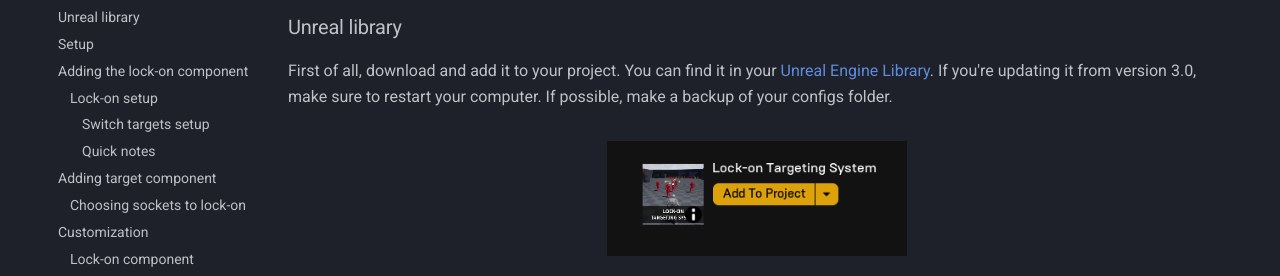
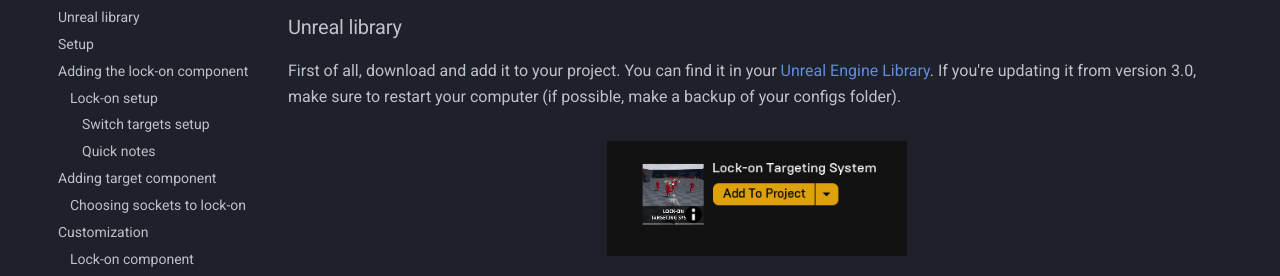
Before and after one commit to alexandrezlima/documentations, an MkDocs documentation site: the page built from docs/lockon.md, in a window 1280 px wide and 900 px high, scrolled down 1300 px. Shown: the part 199-475 px from the top of the window. Built offline with MkDocs 1.6.1 and Material for MkDocs 9.7.7, drawn with Linux system fonts in a browser that asks for light colours.

Commit message:
Content update.

```diff
--- a/docs/lockon.md
+++ b/docs/lockon.md
@@ -48,7 +48,7 @@
 ## Getting started
 
 ### Unreal library
-First of all, download and add it to your project. You can find it in your [Unreal Engine Library](https://www.unrealengine.com/marketplace/en-US/product/lock-on-targeting-system). If you're updating it from version 3.0, make sure to restart your computer. If possible, make a backup of your configs folder.
+First of all, download and add it to your project. You can find it in your [Unreal Engine Library](https://www.unrealengine.com/marketplace/en-US/product/lock-on-targeting-system). If you're updating it from version 3.0, make sure to restart your computer (if possible, make a backup of your configs folder).
 
 <figure markdown>
   ![Unreal Engine Library](assets/lockon-assets/uelib.png){ width="300" }
```
